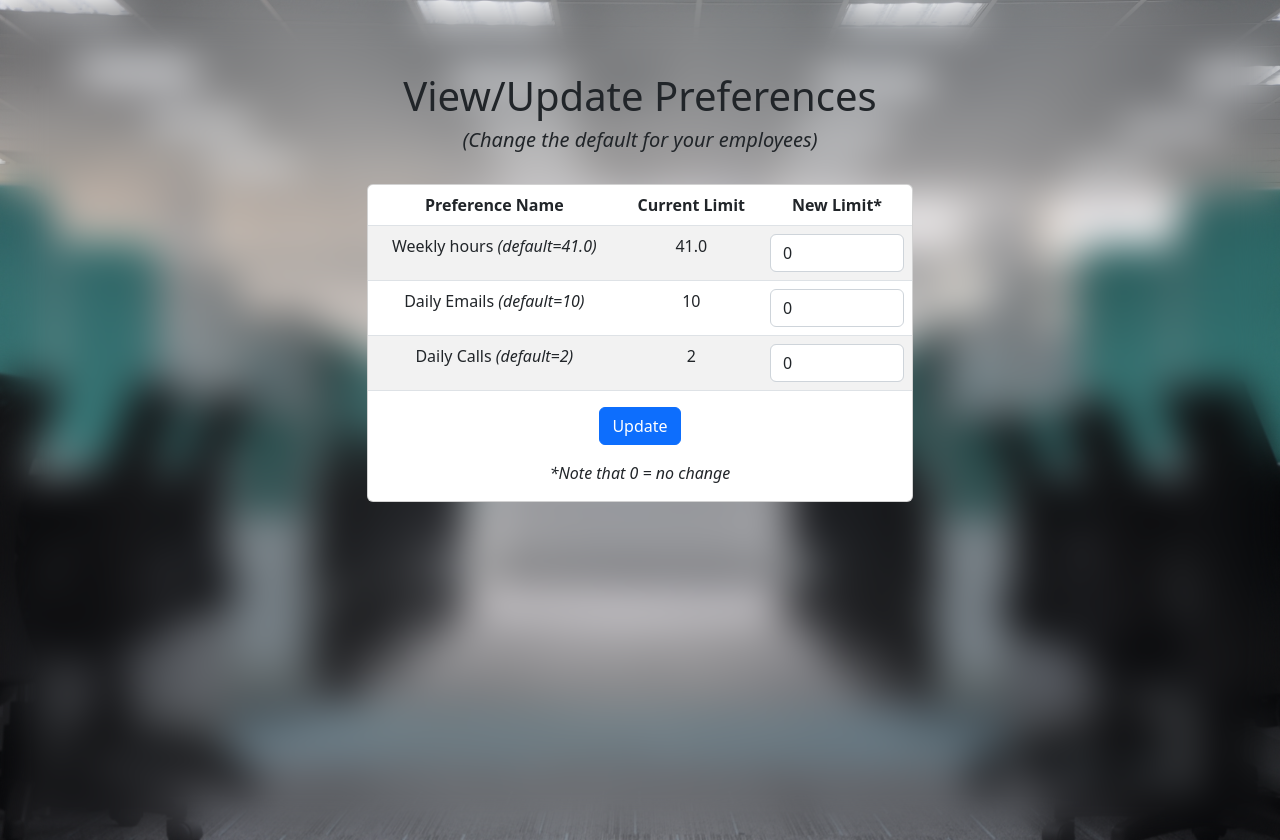
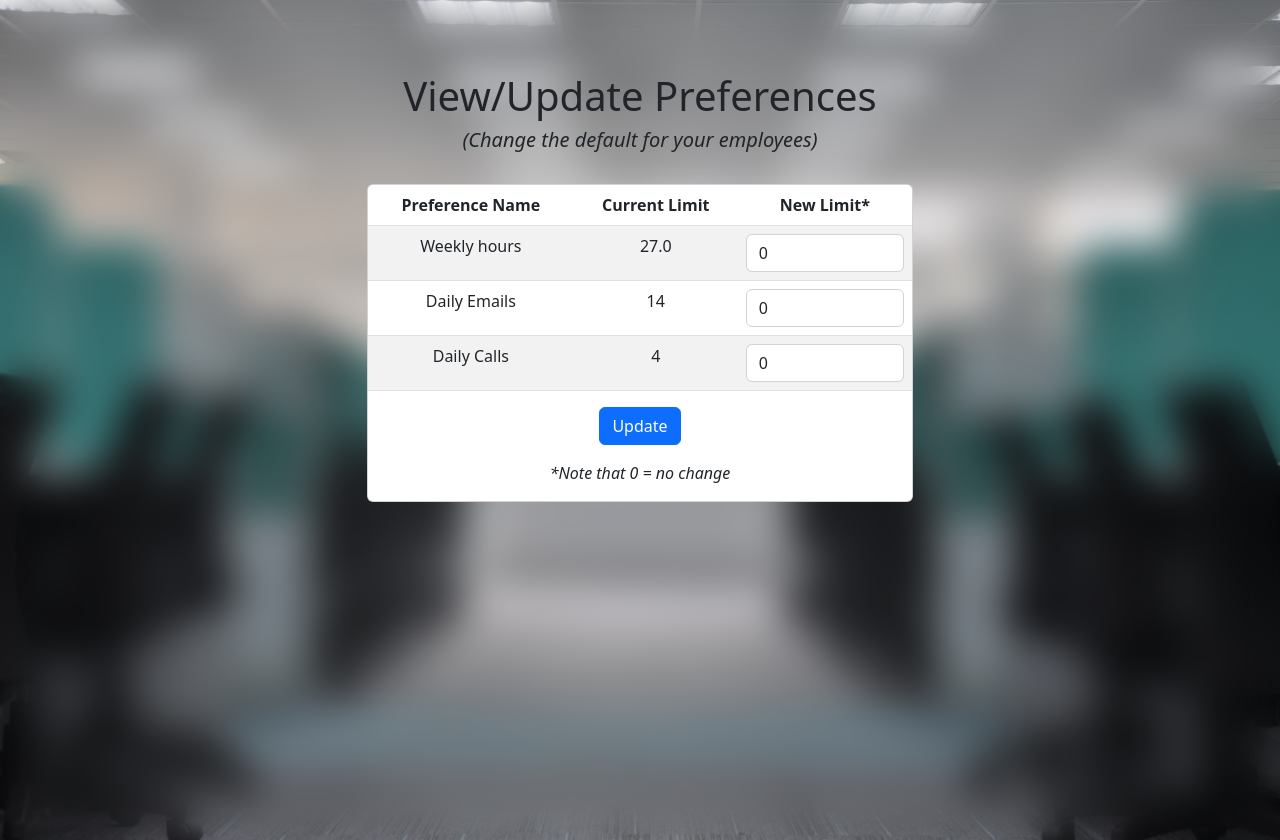
Before and after one commit to tsmithscott/WeBalance, a Flask app: page /preferences in a window 1280 px wide. Shown: the part 76-916 px from the top of the page. Run offline with Flask 3, Linux system fonts and the light colour scheme; a user stored in the database is signed in; some libraries are stand-ins or nearby versions.

Commit message:
Minor visual tweak

```diff
--- a/templates/preferences.html
+++ b/templates/preferences.html
@@ -24,17 +24,17 @@
                                 </thead>
                                 <tbody>
                                         <tr>
-                                            <td>Weekly hours <i>(default={{ employer_default.max_hours_weekly }})</i></th>
+                                            <td>Weekly hours {% if not current_user.is_employer %}<i>(default={{ employer_default.max_hours_weekly }})</i>{% endif %}</th>
                                             <td>{{ preferences.max_hours_weekly }}</td>
                                             <td><input type="number" class="form-control" name="weekly_hours" value="0" min="0" max="50"></td>
                                         </tr>
                                         <tr>
-                                            <td>Daily Emails <i>(default={{ employer_default.max_emails_daily }})</i></th>
+                                            <td>Daily Emails {% if not current_user.is_employer %}<i>(default={{ employer_default.max_emails_daily }})</i>{% endif %}</th>
                                             <td>{{ preferences.max_emails_daily }}</td>
                                             <td><input type="number" class="form-control" name="daily_emails" value="0" min="0" max="100"></td>
                                         </tr>
                                         <tr>
-                                            <td>Daily Calls <i>(default={{ employer_default.max_calls_daily }})</i></th>
+                                            <td>Daily Calls {% if not current_user.is_employer %}<i>(default={{ employer_default.max_calls_daily }})</i>{% endif %}</th>
                                             <td>{{ preferences.max_calls_daily }}</td>
                                             <td><input type="number" class="form-control" name="daily_calls" value="0" min="0" max="100"></td>
                                         </tr>
--- a/views.py
+++ b/views.py
@@ -408,7 +408,6 @@
 
     graph_averages = {'week1': week1_averages, 'week2': week2_averages, 'week3': week3_averages, 'week4': week4_averages}
 
-
     if not current_user.is_employer:
         return render_template("dashboard.html", title="Dashboard", hours=hours, records=all_time_records,
                                company=company, averages=averages, totals=totals, graph_averages=json.dumps(graph_averages))
```
